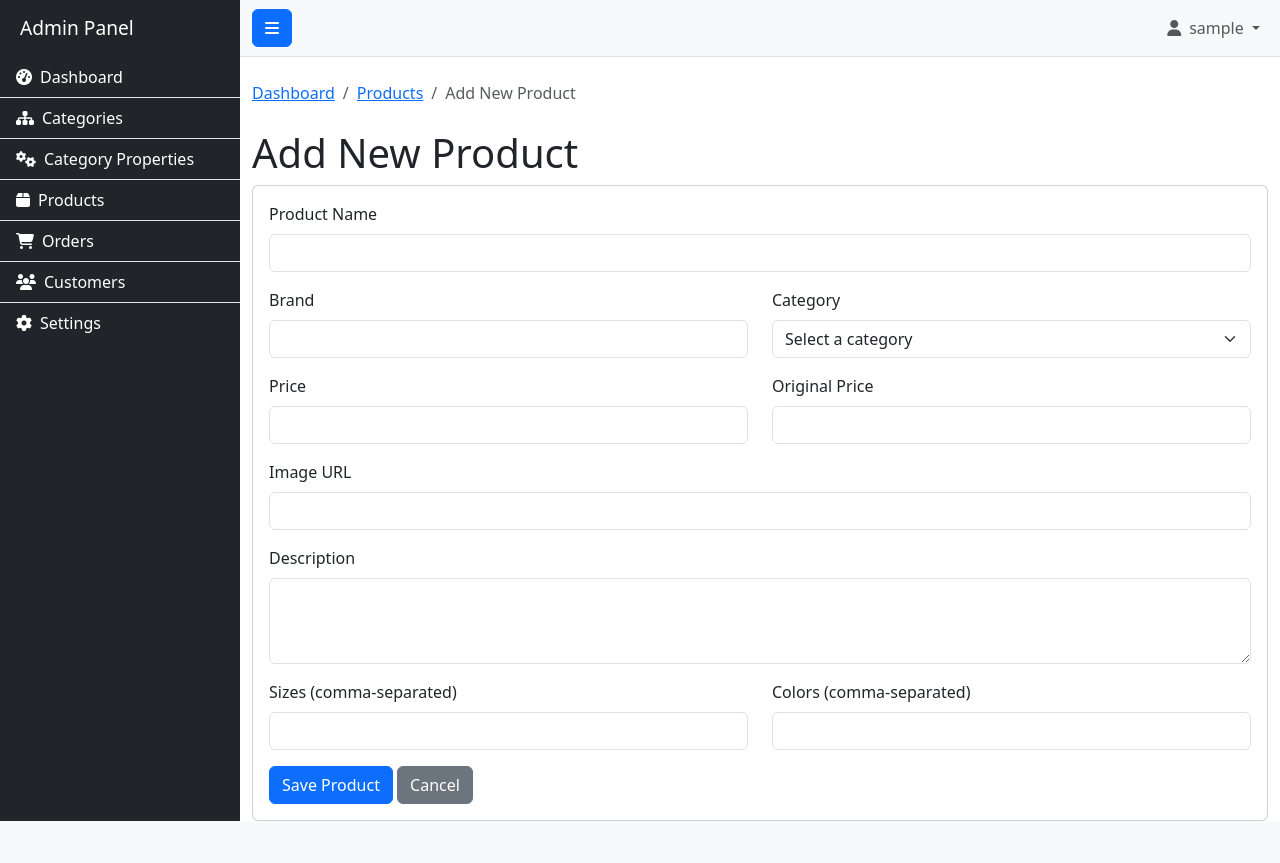
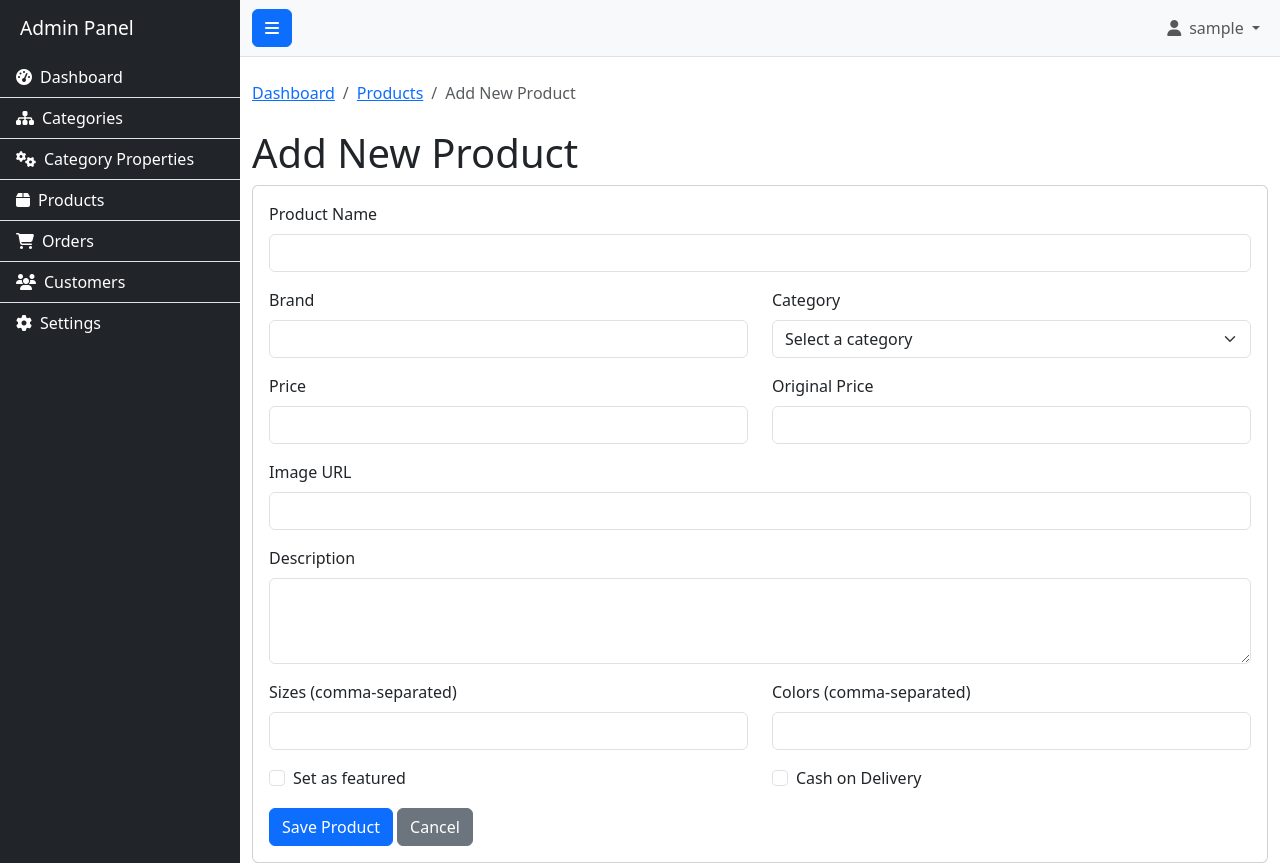
Before and after one commit to priyeshdaspookulangara/hardware-hub, a PHP site: page /admin/product_form.php in a window 1280 px wide. Before the commit the page ends 821 px from the top, so only its background shows below. Run offline with PHP 8.4, Linux system fonts and the light colour scheme; the visitor is signed in with stand-in values (Sample User, id 1); data that the repository does not hold is empty.

Commit message:
feat: Add 'featured' and 'COD' options to products
This commit adds two new options to the product creation and editing form: "Set as featured" and "Cash on Delivery".

It includes the necessary database schema changes to the `products` table, adding `is_featured` and `cod_available` columns. The `admin/product_form.php` file has been updated to include checkboxes for these new options, and the form processing logic has been modified to handle their insertion and updates in the database.

```diff
--- a/admin/product_form.php
+++ b/admin/product_form.php
@@ -43,13 +43,15 @@ if ($_SERVER['REQUEST_METHOD'] === 'POST' && isset($_POST['save_product'])) {
     $description = mysqli_real_escape_string($link, $_POST['description']);
     $sizes = mysqli_real_escape_string($link, $_POST['sizes']);
     $colors = mysqli_real_escape_string($link, $_POST['colors']);
+    $is_featured = isset($_POST['is_featured']) ? 1 : 0;
+    $cod_available = isset($_POST['cod_available']) ? 1 : 0;
 
     if ($edit_mode) {
         // UPDATE query
-        $sql_save = "UPDATE products SET name='$name', brand='$brand', category_id='$category_id', price='$price', original_price='$original_price', image='$image', description='$description', sizes='$sizes', colors='$colors' WHERE id='$product_id'";
+        $sql_save = "UPDATE products SET name='$name', brand='$brand', category_id='$category_id', price='$price', original_price='$original_price', image='$image', description='$description', sizes='$sizes', colors='$colors', is_featured='$is_featured', cod_available='$cod_available' WHERE id='$product_id'";
     } else {
         // INSERT query
-        $sql_save = "INSERT INTO products (name, brand, category_id, price, original_price, image, description, sizes, colors) VALUES ('$name', '$brand', '$category_id', '$price', '$original_price', '$image', '$description', '$sizes', '$colors')";
+        $sql_save = "INSERT INTO products (name, brand, category_id, price, original_price, image, description, sizes, colors, is_featured, cod_available) VALUES ('$name', '$brand', '$category_id', '$price', '$original_price', '$image', '$description', '$sizes', '$colors', '$is_featured', '$cod_available')";
     }
 
     if (mysqli_query($link, $sql_save)) {
@@ -154,6 +156,25 @@ if ($_SERVER['REQUEST_METHOD'] === 'POST' && isset($_POST['save_product'])) {
                 </div>
             </div>
 
+            <div class="row">
+                <div class="col-md-6 mb-3">
+                    <div class="form-check">
+                        <input class="form-check-input" type="checkbox" value="1" id="is_featured" name="is_featured" <?php echo (isset($product['is_featured']) && $product['is_featured']) ? 'checked' : ''; ?>>
+                        <label class="form-check-label" for="is_featured">
+                            Set as featured
+                        </label>
+                    </div>
+                </div>
+                <div class="col-md-6 mb-3">
+                    <div class="form-check">
+                        <input class="form-check-input" type="checkbox" value="1" id="cod_available" name="cod_available" <?php echo (isset($product['cod_available']) && $product['cod_available']) ? 'checked' : ''; ?>>
+                        <label class="form-check-label" for="cod_available">
+                            Cash on Delivery
+                        </label>
+                    </div>
+                </div>
+            </div>
+
             <div id="custom_properties">
                 <?php
                 if (!empty($selected_cat_id)) {
```
Also changed, not shown: migrate.php (+14 -0 lines).
